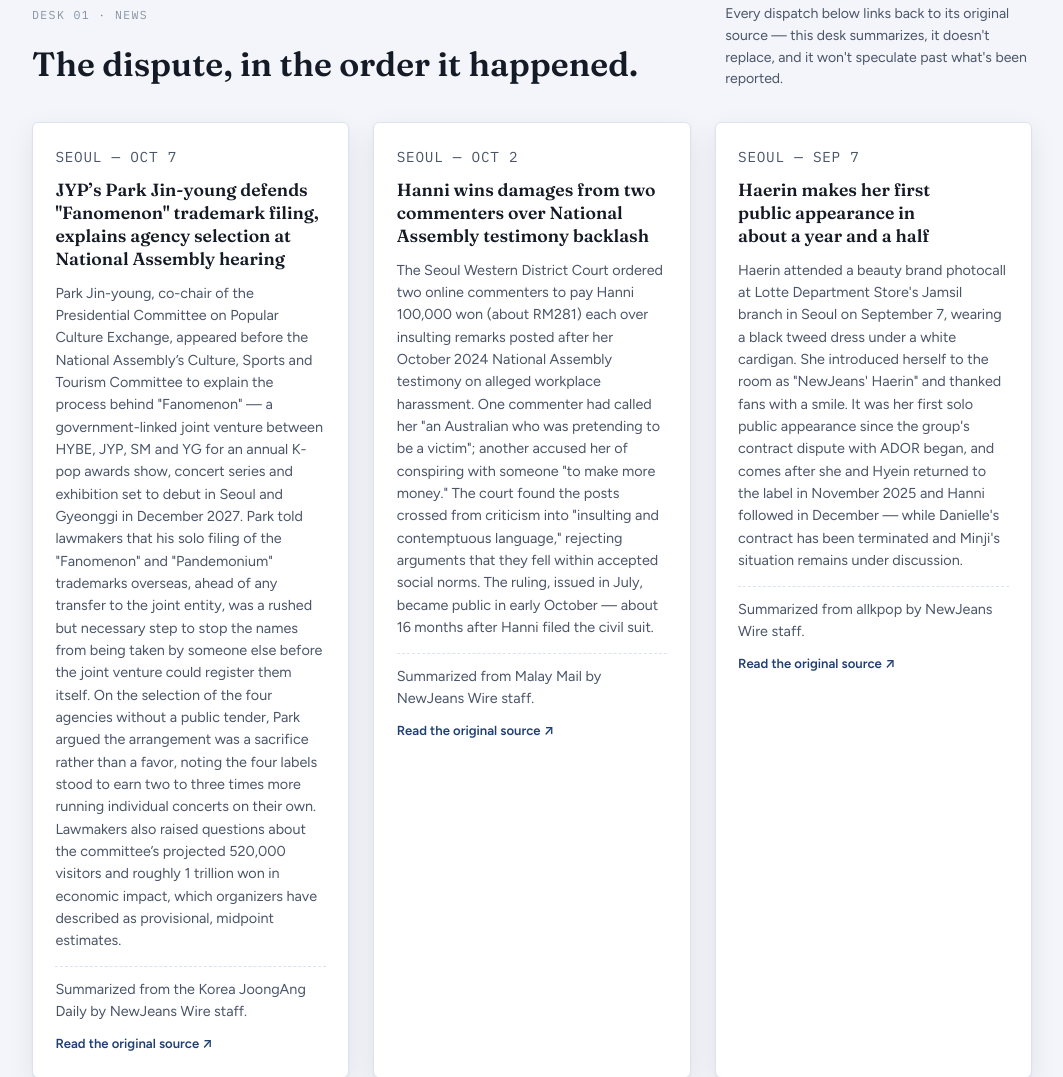
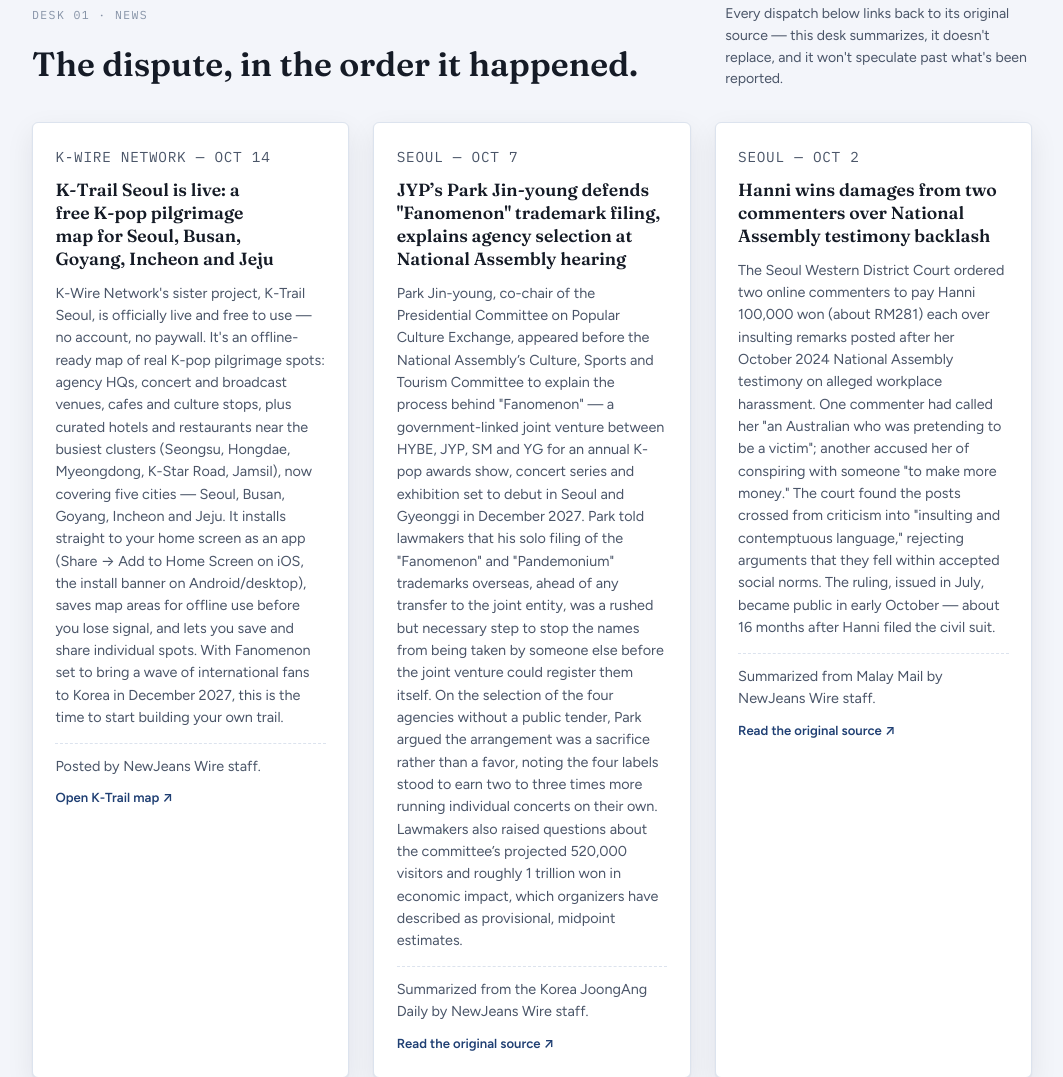
Before and after one commit to fhzl0117-hue/newjeans-wire, a plain HTML site: page index.html in a window 1280 px wide. Shown: the part 1657-2734 px from the top of the page, without its empty margins (108-1171 px from the left). Drawn offline with Linux system fonts and the light colour scheme.

Commit message:
Announce K-Trail Seoul launch

```diff
--- a/index.html
+++ b/index.html
@@ -297,6 +297,13 @@
           <p class="desk-note">Every dispatch below links back to its original source — this desk summarizes, it doesn't replace, and it won't speculate past what's been reported.</p>
         </div>
         <div class="dispatch-grid">
+          <article class="dispatch">
+          <p class="dispatch__eyebrow"><span>K-WIRE NETWORK — OCT 14</span></p>
+          <h3>K-Trail Seoul is live: a free K-pop pilgrimage map for Seoul, Busan, Goyang, Incheon and Jeju</h3>
+          <p>K-Wire Network's sister project, K-Trail Seoul, is officially live and free to use — no account, no paywall. It's an offline-ready map of real K-pop pilgrimage spots: agency HQs, concert and broadcast venues, cafes and culture stops, plus curated hotels and restaurants near the busiest clusters (Seongsu, Hongdae, Myeongdong, K-Star Road, Jamsil), now covering five cities &mdash; Seoul, Busan, Goyang, Incheon and Jeju. It installs straight to your home screen as an app (Share &rarr; Add to Home Screen on iOS, the install banner on Android/desktop), saves map areas for offline use before you lose signal, and lets you save and share individual spots. With Fanomenon set to bring a wave of international fans to Korea in December 2027, this is the time to start building your own trail.</p>
+          <p class="dispatch__credit">Posted by NewJeans Wire staff.</p>
+          <a class="dispatch__link" href="https://fhzl0117-hue.github.io/ktrail-seoul/" target="_blank" rel="noopener">Open K-Trail map ↗</a>
+          </article>
           <article class="dispatch">
           <p class="dispatch__eyebrow"><span>SEOUL — OCT 7</span></p>
           <h3>JYP’s Park Jin-young defends &quot;Fanomenon&quot; trademark filing, explains agency selection at National Assembly hearing</h3>
```
